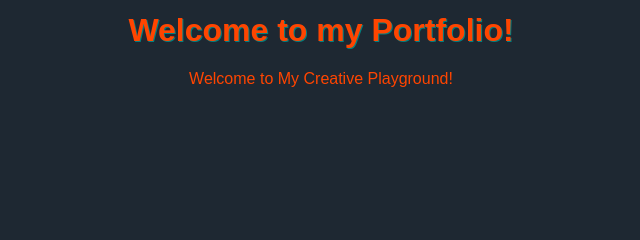
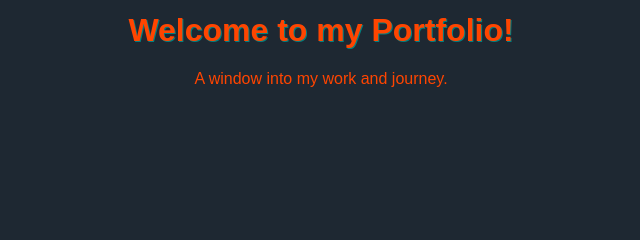
Before and after one commit to Bhaskarmohanave/Portfolio, a plain HTML site: page index.html in a window 1280 px wide. Shown: the part 353-593 px from the top of the page, 319-959 px from the left. Drawn offline with Linux system fonts and the light colour scheme.

Commit message:
Update index.html

```diff
--- a/index.html
+++ b/index.html
@@ -25,7 +25,7 @@
     <div id="home" class="titles">
         <div class="a">
             <h1 class="title">Welcome to my Portfolio!</h1>
-            <p class="subtitle">Welcome to My Creative Playground!</p>
+            <p class="subtitle">A window into my work and journey.</p>
         </div>
     </div>
 
```
